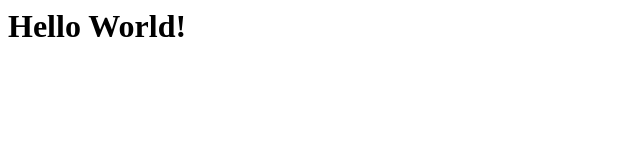
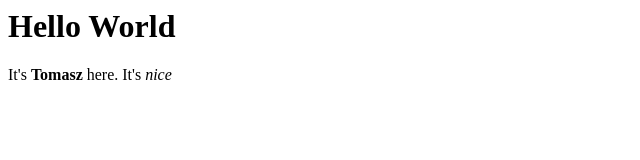
Before and after one commit to TomaszLaboj/html-hello-world, a plain HTML site: page index.html in a window 1280 px wide. Shown: the whole page, without its empty margins (0-640 px from the left). Drawn offline with Linux system fonts and the light colour scheme.

Commit message:
personalised info added

```diff
--- a/index.html
+++ b/index.html
@@ -1 +1,2 @@
-<h1>Hello World!</h1>
+<h1>Hello World</h1>
+<p> It's <b>Tomasz</b> here. It's <i>nice</i></p>
```
